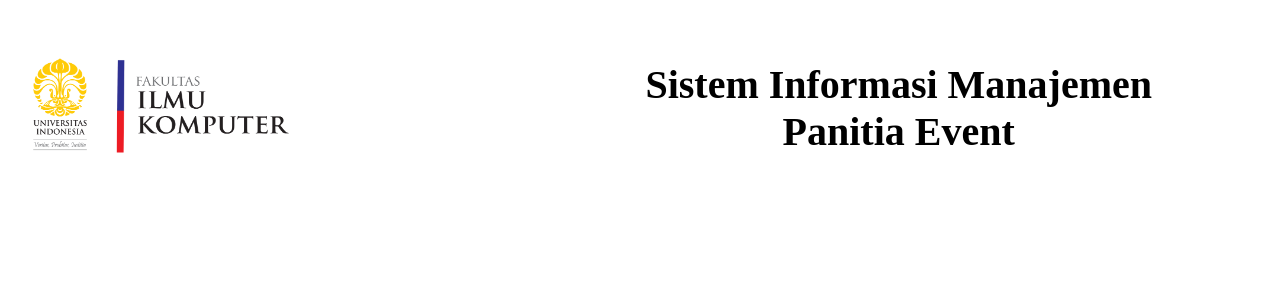
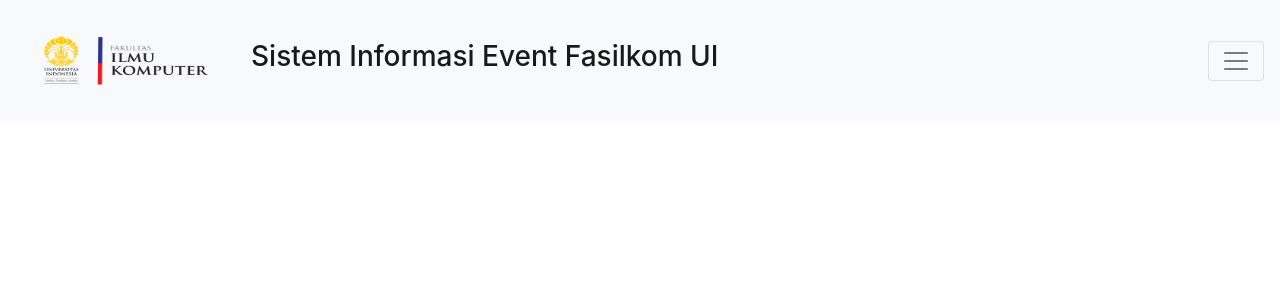
Before and after one commit to ivanphanderson/si-event, a Django app: page /event/ in a window 1280 px wide. Shown: the top 300 px of the page. Run offline with Django 4.2, Linux system fonts and the light colour scheme.

Commit message:
[CHORES] Add bootstrap CDN in base.html

```diff
--- a/templates/base.html
+++ b/templates/base.html
@@ -1,24 +1,66 @@
 {% load static %}
 <!DOCTYPE html>
 <html>
+
 <head>
+	<!-- Required meta tags -->
+	<meta charset="utf-8">
+	<meta name="viewport" content="width=device-width, initial-scale=1, shrink-to-fit=no">
+
+	<!-- Bootstrap CSS -->
+	<link rel="stylesheet" href="https://cdn.jsdelivr.net/npm/bootstrap@4.3.1/dist/css/bootstrap.min.css"
+		integrity="sha384-ggOyR0iXCbMQv3Xipma34MD+dH/1fQ784/j6cY/iJTQUOhcWr7x9JvoRxT2MZw1T" crossorigin="anonymous">
+
 	<title>
 		{% block title %}
 		{% endblock %}
 	</title>
+
 	{% block meta %}
 	{% endblock meta %}
-	<link rel="stylesheet" href="{% static 'style.css' %}">
+	<!-- <link rel="stylesheet" href="{% static 'style.css' %}"> -->
 </head>
+
 <body>
-	<header>
-		<div class="logo">
-      <img src="{% static 'img/horizontal-white-id.png' %}" alt="Logo">
+	<nav class="navbar navbar-light bg-light">
+		<a class="navbar-brand" href="#">
+			<div class="container">
+				<div class="row align-items-center">
+					<div class="col">
+						<img src="{% static 'img/fasilkom-horizontal.png' %}" width="190" height="95"
+							class="d-inline-block align-top" alt="Logo Fasilkom UI">
 					</div>
-		<div class="title">
-			<h1>Sistem Informasi Manajemen <br> Panitia Event</h1>
+					<div class="col">
+						<h3>Sistem Informasi Event Fasilkom UI</h3>
 					</div>
-	</header>
+				</div>
+			</div>
+		</a>
+		<button class="navbar-toggler" type="button" data-toggle="collapse" data-target="#navbarNav"
+			aria-controls="navbarNav" aria-expanded="false" aria-label="Toggle navigation">
+			<span class="navbar-toggler-icon"></span>
+		</button>
+		<div class="collapse navbar-collapse" id="navbarNav">
+			<ul class="navbar-nav">
+				<li class="nav-item active">
+					<a class="nav-link" href="#">Home <span class="sr-only">(current)</span></a>
+				</li>
+			</ul>
+		</div>
+	</nav>
+
 	{% block content %}{% endblock content %}
+
+	<!-- jQuery first, then Popper.js, then Bootstrap JS -->
+	<script src="https://code.jquery.com/jquery-3.3.1.slim.min.js"
+		integrity="sha384-q8i/X+965DzO0rT7abK41JStQIAqVgRVzpbzo5smXKp4YfRvH+8abtTE1Pi6jizo"
+		crossorigin="anonymous"></script>
+	<script src="https://cdn.jsdelivr.net/npm/popper.js@1.14.7/dist/umd/popper.min.js"
+		integrity="sha384-UO2eT0CpHqdSJQ6hJty5KVphtPhzWj9WO1clHTMGa3JDZwrnQq4sF86dIHNDz0W1"
+		crossorigin="anonymous"></script>
+	<script src="https://cdn.jsdelivr.net/npm/bootstrap@4.3.1/dist/js/bootstrap.min.js"
+		integrity="sha384-JjSmVgyd0p3pXB1rRibZUAYoIIy6OrQ6VrjIEaFf/nJGzIxFDsf4x0xIM+B07jRM"
+		crossorigin="anonymous"></script>
 </body>
+
 </html>
```
Also changed, not shown: static/img/fasilkom-horizontal.png (renamed from static/img/horizontal-white-id.png). Lines whose indentation alone changed are shown as unchanged.
